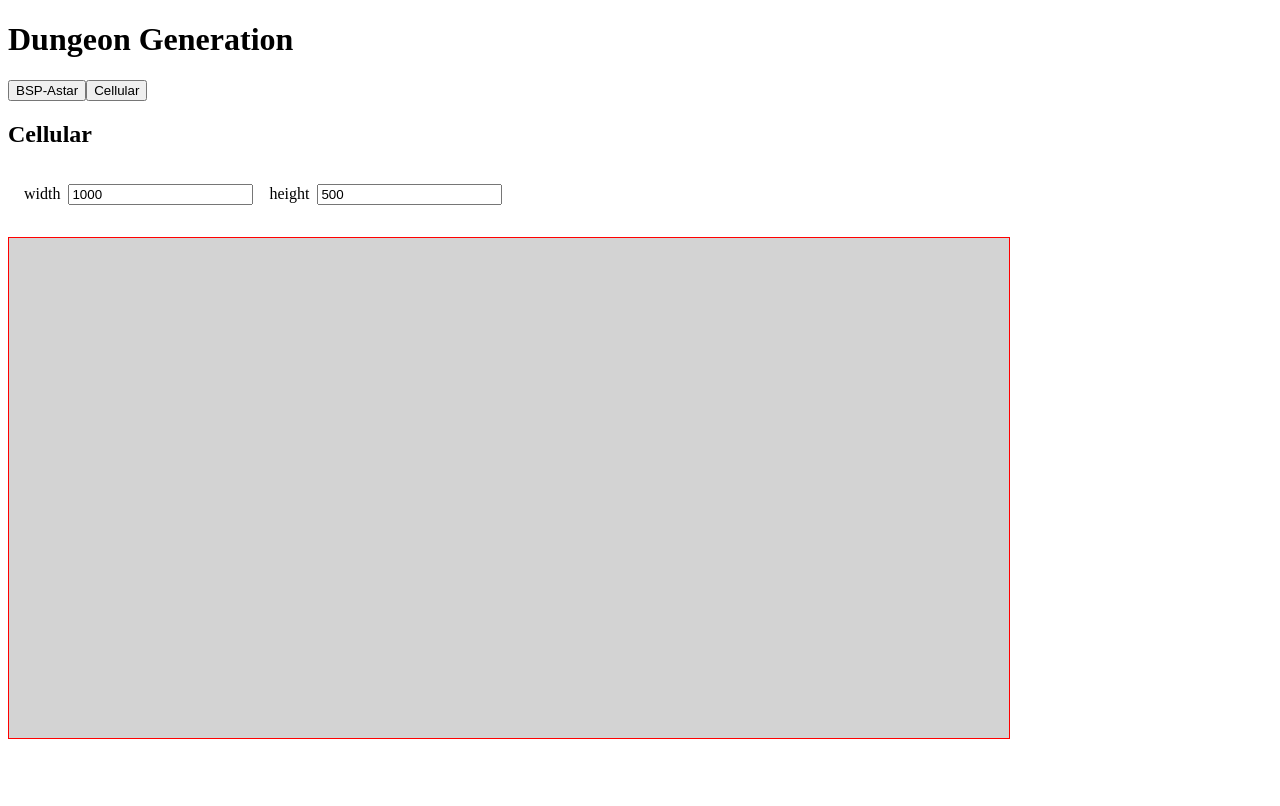
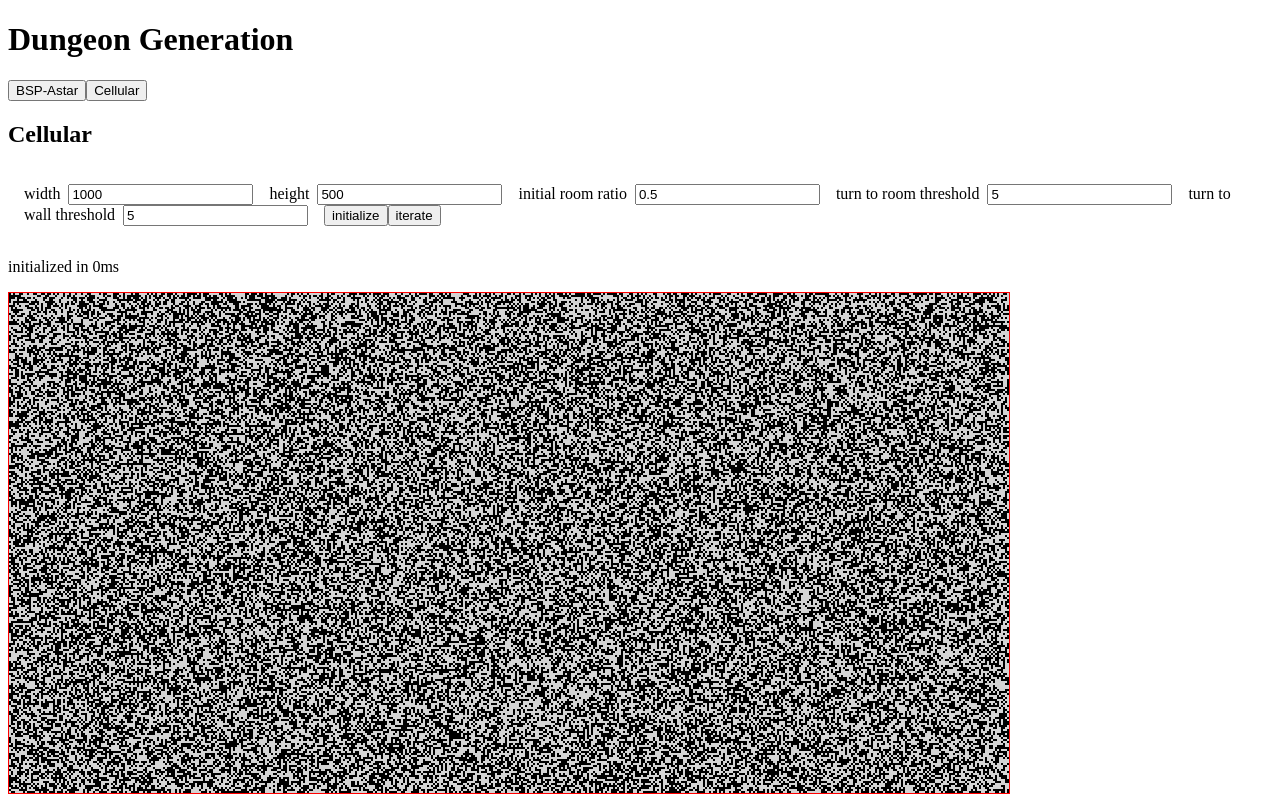
Before and after one commit to Jamb000h/dungeon-generator, a React (Create React App) app: page / in a window 1280 px wide. Both pictures are taken after a click on the button "Cellular". Built offline with nearby package versions, Linux system fonts and the light colour scheme.

Commit message:
Add basic cellular dungeon generation

```diff
--- a/src/enums/MapPoint.ts
+++ b/src/enums/MapPoint.ts
@@ -4,4 +4,5 @@ export enum MapPoint {
   ROAD = "ROAD",
   ROOM = "ROOM",
   DOOR = "DOOR",
+  WALL = "WALL",
 }
--- /dev/null
+++ b/src/other/CellularAutomaton.ts
@@ -0,0 +1,104 @@
+import { MapPoint } from "../enums/MapPoint";
+import { RoomDoors } from "../interfaces/RoomDoors";
+import BSP from "./BSP";
+import { generateDoors, generateMap, generateRooms } from "./utils";
+
+export enum CellularMapPoint {
+  ROOM = "ROOM",
+  WALL = "WALL",
+}
+
+export const generateCellularDungeon = (height: number, width: number) => {
+  // Run BSP to split area
+  const bspTree = BSP(width, height, {
+    gridSize: 30,
+  });
+  const map = generateMap(height, width);
+  // Generate rooms from the bspTree leaf nodes and store in state
+  const { rooms, map: mapWithRooms } = generateRooms(
+    bspTree.getLeaves(),
+    map,
+    30
+  );
+
+  // Generate doors for rooms
+  const { doors, map: mapWithDoors } = generateDoors(mapWithRooms, rooms, 30);
+
+  const connections = generateConnections(mapWithDoors, doors);
+  return { map: mapWithDoors, connections };
+};
+
+export const generateConnections = (
+  mapWidthDoors: MapPoint[][],
+  doors: RoomDoors[]
+) => {
+  const connections = [];
+  for (let i = 0; i < doors.length - 1; i++) {
+    connections.push({ start: doors[i].inDoor, end: doors[i + 1].outDoor });
+  }
+  return connections;
+};
+
+export const gcd = (height: number, width: number, roomRatio: number) => {
+  let map: CellularMapPoint[][] = [];
+  for (let y = 0; y < height; y++) {
+    map.push([]);
+    for (let x = 0; x < width; x++) {
+      Math.random() < roomRatio
+        ? map[y].push(CellularMapPoint.ROOM)
+        : map[y].push(CellularMapPoint.WALL);
+    }
+  }
+
+  return map;
+};
+
+export const iterate = (
+  map: CellularMapPoint[][],
+  turnToRoomThreshold: number,
+  turnToWallThreshold: number
+): CellularMapPoint[][] => {
+  const newMap: CellularMapPoint[][] = [];
+
+  for (let y = 0; y < map.length; y++) {
+    newMap.push([]);
+    for (let x = 0; x < map[y].length; x++) {
+      const types = getNeighborTypeCounts(x, y, map);
+      if (types[CellularMapPoint.ROOM] >= turnToRoomThreshold) {
+        newMap[y][x] = CellularMapPoint.ROOM;
+      }
+
+      if (types[CellularMapPoint.WALL] >= turnToWallThreshold) {
+        newMap[y][x] = CellularMapPoint.WALL;
+      }
+    }
+  }
+
+  return newMap;
+};
+
+export const getNeighborTypeCounts = (
+  x: number,
+  y: number,
+  map: CellularMapPoint[][]
+) => {
+  const types = {
+    [CellularMapPoint.ROOM]: 0,
+    [CellularMapPoint.WALL]: 0,
+  };
+
+  for (
+    let yy = Math.max(0, y - 1);
+    yy <= Math.min(map.length - 1, y + 1);
+    yy++
+  ) {
+    for (
+      let xx = Math.max(0, x - 1);
+      xx <= Math.min(map[yy].length - 1, x + 1);
+      xx++
+    ) {
+      types[map[yy][xx]] = types[map[yy][xx]] + 1;
+    }
+  }
+  return types;
+};
--- a/src/ui/App.tsx
+++ b/src/ui/App.tsx
@@ -9,6 +9,7 @@ import { BSPAstarSettings } from "./BSPAstarSettings";
 import { Log } from "./Log";
 import { CellularSettings } from "./CellularSettings";
 import { CellularCanvas } from "./CellularCanvas";
+import { CellularMapPoint, gcd, iterate } from "../other/CellularAutomaton";
 
 enum AppToShow {
   CELLULAR = "CELLULAR",
@@ -16,6 +17,8 @@ enum AppToShow {
 }
 
 export const App = () => {
+  const [appToShow, setAppToShow] = useState<AppToShow>(AppToShow.BSPASTAR);
+  // UI state for BSP + AStar
   const [bspTree, setBSPTree] = useState<BSPTree | null>(null);
   const [mapWidth, setMapWidth] = useState(1000);
   const [mapHeight, setMapHeight] = useState(500);
@@ -28,8 +31,14 @@ export const App = () => {
   const [showRooms, setShowRooms] = useState(true);
   const [showDoors, setShowDoors] = useState(true);
   const [bspAstarMessage, setBspAstarMessage] = useState("");
+  // UI state for cellular generation
+  const [initialRoomRatio, setInitialRoomRatio] = useState(0.5);
+  const [turnToRoomThreshold, setTurnToRoomThreshold] = useState(5);
+  const [turnToWallThreshold, setTurnToWallThreshold] = useState(5);
+  const [cellularMap, setCellularMap] = useState<CellularMapPoint[][]>([]);
+  const [cellularMapWidth, setCellularMapWidth] = useState(1000);
+  const [cellularMapHeight, setCellularMepHeight] = useState(500);
   const [cellularMessage, setCellularMessage] = useState("");
-  const [appToShow, setAppToShow] = useState<AppToShow>(AppToShow.BSPASTAR);
 
   const generateBSPAstar = (
     width: number,
@@ -57,9 +66,28 @@ export const App = () => {
 
   useEffect(() => {
     // When loading UI, generate a dungeong
-    generateBSPAstar(1000, 500, 40);
+    generateBSPAstar(mapWidth, mapHeight, 20);
+    gcd(cellularMapHeight, cellularMapWidth, initialRoomRatio);
     // eslint-disable-next-line react-hooks/exhaustive-deps
   }, []);
+
+  const iterateCellular = () => {
+    const startTime = Date.now();
+    const map = iterate(cellularMap, turnToRoomThreshold, turnToWallThreshold);
+    const duration = Date.now() - startTime;
+    setCellularMessage("iterated in " + duration + "ms");
+    setCellularMap(map);
+  };
+
+  const initializeCellular = (height: number, width: number) => {
+    const startTime = Date.now();
+    const map = gcd(cellularMapHeight, cellularMapWidth, initialRoomRatio);
+    const duration = Date.now() - startTime;
+    setCellularMessage("initialized in " + duration + "ms");
+    setCellularMap(map);
+    setCellularMepHeight(height);
+    setCellularMapWidth(width);
+  };
 
   return (
     <div className="app-wrapper">
@@ -109,9 +137,22 @@ export const App = () => {
       {appToShow === AppToShow.CELLULAR && (
         <div className="app" id="cellular">
           <h2>Cellular</h2>
-          <CellularSettings />
+          <CellularSettings
+            initialRoomRatio={initialRoomRatio}
+            turnToWallThreshold={turnToWallThreshold}
+            turnToRoomThreshold={turnToRoomThreshold}
+            setInitialRoomRatio={setInitialRoomRatio}
+            setTurnToWallThreshold={setTurnToWallThreshold}
+            setTurnToRoomThreshold={setTurnToRoomThreshold}
+            iterate={iterateCellular}
+            initialize={initializeCellular}
+          />
           <Log message={cellularMessage} />
-          <CellularCanvas mapWidth={mapWidth} mapHeight={mapHeight} />
+          <CellularCanvas
+            mapWidth={cellularMapWidth}
+            mapHeight={cellularMapHeight}
+            map={cellularMap}
+          />
         </div>
       )}
     </div>
--- a/src/ui/BSPAstarSettings.tsx
+++ b/src/ui/BSPAstarSettings.tsx
@@ -1,4 +1,4 @@
-import React, { useState } from "react";
+import React, { useEffect, useState } from "react";
 
 interface Props {
   generate: (width: number, height: number, gridSize: number) => void;
@@ -18,6 +18,10 @@ export const BSPAstarSettings = (props: Props) => {
   const [updatedMapWidth, setUpdatedMapWidth] = useState(1000);
   const [updatedMapHeight, setUpdatedMapHeight] = useState(500);
   const [updatedGridSize, setUpdatedGridSize] = useState(40);
+
+  useEffect(() => {
+    props.generate(1000, 500, 40);
+  }, []);
 
   return (
     <div className="settings">
--- a/src/ui/CellularCanvas.tsx
+++ b/src/ui/CellularCanvas.tsx
@@ -1,21 +1,37 @@
 import React, { useEffect, useRef } from "react";
+import { CellularMapPoint } from "../other/CellularAutomaton";
 import "./Canvas.css";
 
 interface Props {
   mapWidth: number;
   mapHeight: number;
+  map: CellularMapPoint[][];
 }
 
 export const CellularCanvas = (props: Props) => {
+  const { mapWidth, mapHeight, map } = props;
   const canvasRef = useRef<HTMLCanvasElement | null>(null);
 
   useEffect(() => {
     const context = canvasRef.current?.getContext("2d");
-    if (!context) return;
-    context.clearRect(0, 0, props.mapWidth, props.mapHeight);
-  }, [props.mapWidth, props.mapHeight]);
+    context?.resetTransform();
+    context?.scale(2, 2);
+  }, [props.mapHeight, props.mapWidth]);
 
-  return (
-    <canvas ref={canvasRef} width={props.mapWidth} height={props.mapHeight} />
-  );
+  useEffect(() => {
+    const context = canvasRef.current?.getContext("2d");
+    context?.clearRect(0, 0, props.mapWidth, props.mapHeight);
+    for (let y = 0; y < map.length; y++) {
+      for (let x = 0; x < map[y].length; x++) {
+        if (map[y][x] === CellularMapPoint.ROOM) {
+          if (context) {
+            context.fillStyle = "#000";
+            context.fillRect(x, y, 1, 1);
+          }
+        }
+      }
+    }
+  });
+
+  return <canvas ref={canvasRef} width={mapWidth} height={mapHeight} />;
 };
--- a/src/ui/CellularSettings.tsx
+++ b/src/ui/CellularSettings.tsx
@@ -1,8 +1,33 @@
-import React, { useState } from "react";
+import React, { useEffect, useState } from "react";
 
-export const CellularSettings = () => {
+interface Props {
+  initialRoomRatio: number;
+  turnToRoomThreshold: number;
+  turnToWallThreshold: number;
+  setInitialRoomRatio: (ratio: number) => void;
+  setTurnToRoomThreshold: (ratio: number) => void;
+  setTurnToWallThreshold: (ratio: number) => void;
+  initialize: (height: number, width: number) => void;
+  iterate: () => void;
+}
+
+export const CellularSettings = (props: Props) => {
+  const {
+    initialRoomRatio,
+    turnToRoomThreshold,
+    turnToWallThreshold,
+    setInitialRoomRatio,
+    setTurnToRoomThreshold,
+    setTurnToWallThreshold,
+    initialize,
+    iterate,
+  } = props;
   const [updatedMapWidth, setUpdatedMapWidth] = useState(1000);
   const [updatedMapHeight, setUpdatedMapHeight] = useState(500);
+
+  useEffect(() => {
+    props.initialize(updatedMapHeight, updatedMapWidth);
+  }, []);
 
   return (
     <div className="settings">
@@ -22,6 +47,40 @@ export const CellularSettings = () => {
           onChange={(e) => setUpdatedMapHeight(parseInt(e.target.value) || 0)}
         />
       </label>
+      <label htmlFor="initialRoomRatio">
+        initial room ratio
+        <input
+          id="initialRoomRatio"
+          value={initialRoomRatio}
+          onChange={(e) =>
+            setInitialRoomRatio(parseFloat(e.target.value) || 0.5)
+          }
+        />
+      </label>
+      <label htmlFor="turnToRoomThreshold">
+        turn to room threshold
+        <input
+          id="turnToRoomThreshold"
+          value={turnToRoomThreshold}
+          onChange={(e) =>
+            setTurnToRoomThreshold(parseInt(e.target.value) || 5)
+          }
+        />
+      </label>
+      <label htmlFor="turnToWallThreshold">
+        turn to wall threshold
+        <input
+          id="turnToWallThreshold"
+          value={turnToWallThreshold}
+          onChange={(e) =>
+            setTurnToWallThreshold(parseInt(e.target.value) || 5)
+          }
+        />
+      </label>
+      <button onClick={() => initialize(updatedMapHeight, updatedMapWidth)}>
+        initialize
+      </button>
+      <button onClick={() => iterate()}>iterate</button>
     </div>
   );
 };
```
Also changed, not shown: 1 other file (tests, documents, lock files or other folders).
